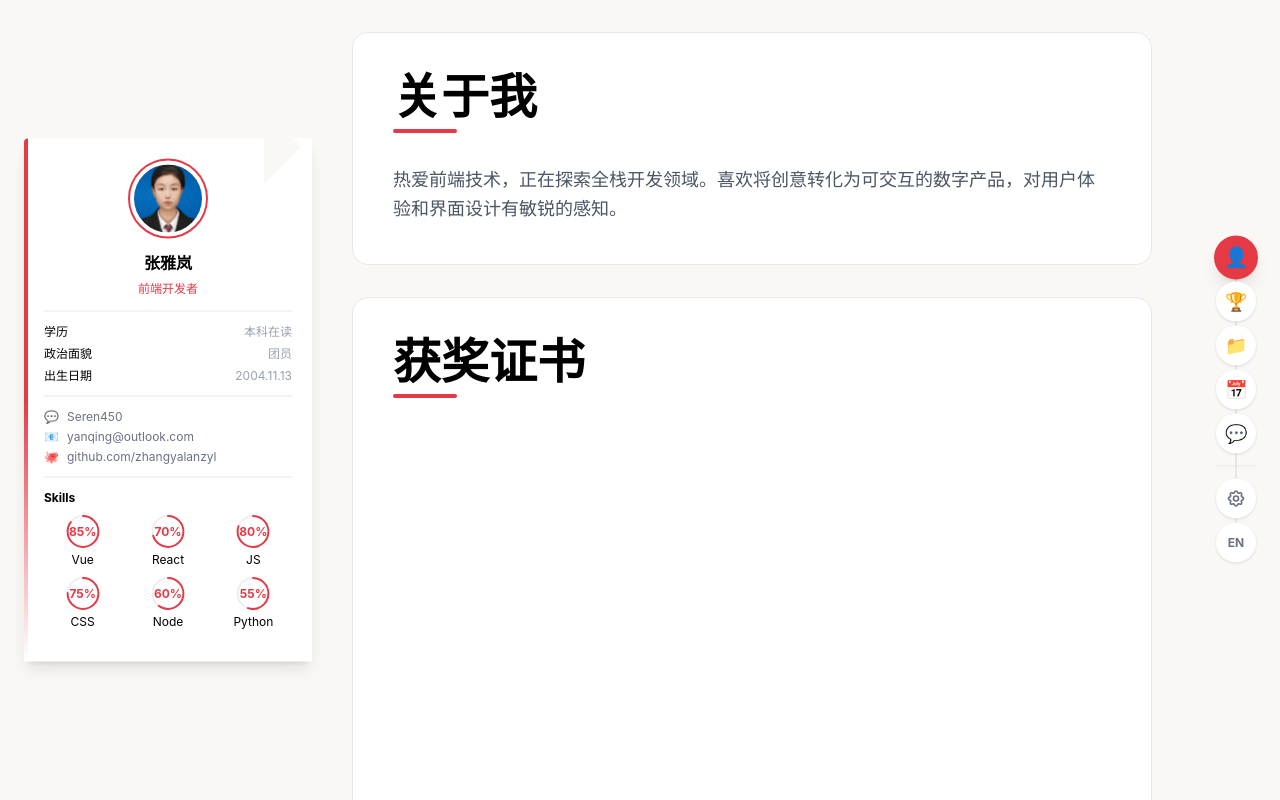
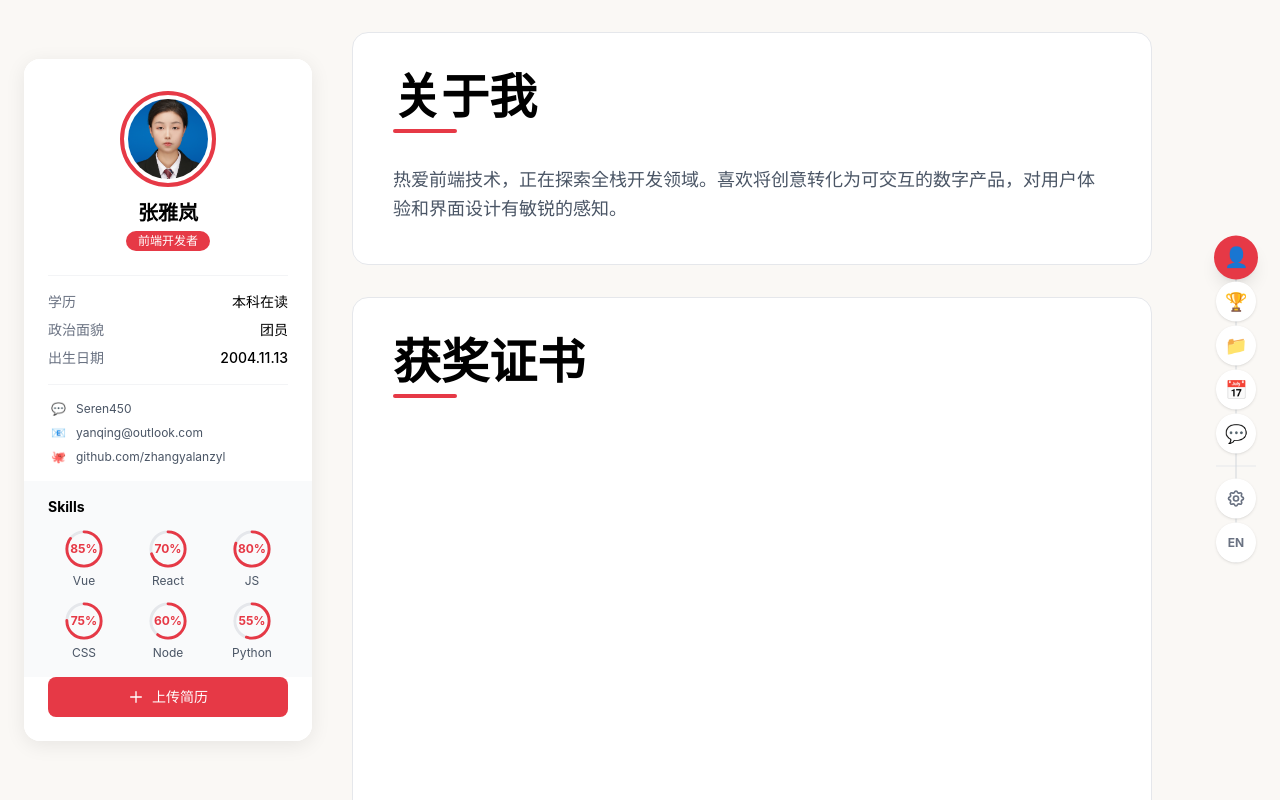
Before and after one commit to yanmo18/my-portfolio, a Vue app: page / in a window 1280 px wide. Shown: the top 800 px of the page. Built offline with nearby package versions, Linux system fonts and the light colour scheme.

Commit message:
style: 优化左侧个人信息卡片样式，参考图片设计放大卡片，技能区域使用浅灰背景，按钮始终显示

```diff
--- a/src/views/Home.vue
+++ b/src/views/Home.vue
@@ -46,87 +46,90 @@
       </div>
     </aside>
 
-    <!-- 左侧固定信息卡片 - 垂直居中 - 不规则切角 -->
-    <aside class="hidden md:block fixed left-6 top-1/2 -translate-y-1/2 w-1/4 max-w-72 min-w-56 z-40">
-      <div class="relative bg-white p-5 shadow-lg hover:shadow-xl transition-all duration-300">
-        <!-- 不规则切角装饰 -->
-        <div class="absolute top-0 right-0 w-12 h-12 overflow-hidden">
-          <div class="absolute top-0 right-0 w-16 h-16 bg-[#FAF8F5] transform rotate-45 -translate-x-6 -translate-y-6"></div>
-        </div>
-        <!-- 左侧装饰线 -->
-        <div class="absolute left-0 top-0 bottom-0 w-1 bg-gradient-to-b from-[#e63946] via-[#e63946] to-transparent rounded-l-2xl"></div>
+    <!-- 左侧固定信息卡片 - 参考图片样式 -->
+    <aside class="hidden md:block fixed left-6 top-1/2 -translate-y-1/2 w-72 z-40">
+      <div class="bg-white rounded-2xl shadow-[0_4px_20px_rgba(0,0,0,0.08)] overflow-hidden">
 
-        <!-- 头像 -->
+        <!-- 头像区域 -->
+        <div class="pt-8 pb-4 px-6 bg-white">
           <div class="flex justify-center mb-3">
-          <div class="w-20 h-20 rounded-full border-2 border-[#e63946] p-1 hover:scale-105 transition-transform duration-300">
+            <div class="w-24 h-24 rounded-full border-4 border-[#e63946] p-1 hover:scale-105 transition-transform duration-300">
               <img src="/张雅岚202302030319.jpg" :alt="profile.name" class="w-full h-full rounded-full object-cover" />
             </div>
           </div>
 
           <!-- 姓名 -->
           <div class="text-center mb-2">
-          <h1 class="text-base font-bold text-black">{{ profile.name }}</h1>
-          <span class="text-[#e63946] text-xs">前端开发者</span>
-        </div>
-
-        <!-- 分割线 -->
-        <div class="w-full h-px bg-gray-200 my-3"></div>
-
-        <!-- 基本信息 -->
-        <div class="space-y-1.5 text-xs mb-3">
-          <div class="flex justify-between"><span class="text-black font-medium">学历</span><span class="text-gray-400">{{ profile.education }}</span></div>
-          <div class="flex justify-between"><span class="text-black font-medium">政治面貌</span><span class="text-gray-400">{{ profile.politicalStatus }}</span></div>
-          <div class="flex justify-between"><span class="text-black font-medium">出生日期</span><span class="text-gray-400">2004.11.13</span></div>
-        </div>
-
-        <!-- 分割线 -->
-        <div class="w-full h-px bg-gray-200 my-3"></div>
-
-        <!-- 联系方式 -->
-        <div class="space-y-1 text-xs mb-3">
-          <div class="flex items-center gap-2 text-gray-500">
-            <span class="text-[#e63946]">💬</span>
-            <span class="truncate">{{ profile.contact?.wechat }}</span>
-          </div>
-          <div class="flex items-center gap-2 text-gray-500">
-            <span class="text-[#e63946]">📧</span>
-            <span class="truncate">{{ profile.contact?.email }}</span>
-          </div>
-          <div class="flex items-center gap-2 text-gray-500">
-            <span class="text-[#e63946]">🐙</span>
-            <a :href="'https://' + profile.contact?.github" target="_blank" class="hover:text-[#e63946] truncate">{{ profile.contact?.github }}</a>
+            <h1 class="text-xl font-bold text-black">{{ profile.name }}</h1>
+            <span class="inline-block mt-1 px-3 py-0.5 bg-[#e63946] text-white text-xs rounded-full">前端开发者</span>
           </div>
         </div>
 
-        <!-- 分割线 -->
-        <div class="w-full h-px bg-gray-200 my-3"></div>
+        <!-- 基本信息区域 -->
+        <div class="px-6 pb-4 bg-white">
+          <div class="w-full h-px bg-gray-100 mb-4"></div>
+          <div class="space-y-2 text-sm">
+            <div class="flex justify-between"><span class="text-gray-500">学历</span><span class="text-black font-medium">{{ profile.education }}</span></div>
+            <div class="flex justify-between"><span class="text-gray-500">政治面貌</span><span class="text-black font-medium">{{ profile.politicalStatus }}</span></div>
+            <div class="flex justify-between"><span class="text-gray-500">出生日期</span><span class="text-black font-medium">2004.11.13</span></div>
+          </div>
+        </div>
 
-        <!-- 技能 -->
-        <div class="mb-3">
-          <h3 class="text-black font-bold text-xs mb-2">Skills</h3>
-          <div class="grid grid-cols-3 gap-2">
+        <!-- 联系方式区域 -->
+        <div class="px-6 pb-4 bg-white">
+          <div class="w-full h-px bg-gray-100 mb-4"></div>
+          <div class="space-y-2 text-xs">
+            <div class="flex items-center gap-2 text-gray-600">
+              <span class="w-5 text-center">💬</span>
+              <span class="truncate">{{ profile.contact?.wechat }}</span>
+            </div>
+            <div class="flex items-center gap-2 text-gray-600">
+              <span class="w-5 text-center">📧</span>
+              <span class="truncate text-xs">{{ profile.contact?.email }}</span>
+            </div>
+            <div class="flex items-center gap-2 text-gray-600">
+              <span class="w-5 text-center">🐙</span>
+              <a :href="'https://' + profile.contact?.github" target="_blank" class="hover:text-[#e63946] truncate text-xs">{{ profile.contact?.github }}</a>
+            </div>
+          </div>
+        </div>
+
+        <!-- 技能区域 - 浅灰色背景 -->
+        <div class="px-6 py-4 bg-gray-50">
+          <h3 class="text-black font-bold text-sm mb-3">Skills</h3>
+          <div class="grid grid-cols-3 gap-3">
             <div v-for="skill in profile.skills" :key="skill.name" class="flex flex-col items-center">
-              <div class="relative w-9 h-9">
-                <svg class="w-9 h-9 -rotate-90" viewBox="0 0 56 56">
-                  <circle cx="28" cy="28" r="24" fill="none" stroke="#eee" stroke-width="3" />
-                  <circle cx="28" cy="28" r="24" fill="none" stroke="#e63946" stroke-width="3" stroke-linecap="round" :stroke-dasharray="150.8" :stroke-dashoffset="150.8 - (150.8 * skill.level / 100)" class="transition-all duration-1000" />
+              <div class="relative w-10 h-10">
+                <svg class="w-10 h-10 -rotate-90" viewBox="0 0 56 56">
+                  <circle cx="28" cy="28" r="24" fill="none" stroke="#e5e7eb" stroke-width="4" />
+                  <circle cx="28" cy="28" r="24" fill="none" stroke="#e63946" stroke-width="4" stroke-linecap="round" :stroke-dasharray="150.8" :stroke-dashoffset="150.8 - (150.8 * skill.level / 100)" class="transition-all duration-1000" />
                 </svg>
                 <span class="absolute inset-0 flex items-center justify-center text-xs font-bold text-[#e63946]">{{ skill.level }}%</span>
               </div>
-              <span class="text-xs text-black mt-0.5">{{ skill.name }}</span>
+              <span class="text-xs text-gray-600 mt-1">{{ skill.name }}</span>
             </div>
           </div>
         </div>
 
         <!-- 下载简历按钮 -->
+        <div class="px-6 pb-6 bg-white">
           <button
             v-if="resumeUrl"
             @click="downloadResume"
-          class="w-full bg-[#e63946] text-white py-2 rounded-lg font-bold text-xs hover:bg-[#d62839] transition-colors flex items-center justify-center gap-2"
+            class="w-full bg-[#e63946] text-white py-2.5 rounded-lg font-medium text-sm hover:bg-[#d62839] transition-colors flex items-center justify-center gap-2"
           >
             <svg xmlns="http://www.w3.org/2000/svg" class="w-4 h-4" fill="none" viewBox="0 0 24 24" stroke="currentColor"><path stroke-linecap="round" stroke-linejoin="round" stroke-width="2" d="M7 16a4 4 0 01-.88-7.903A5 5 0 1115.9 6L16 6a5 5 0 011 9.9M9 19l3 3m0 0l3-3m-3 3V10" /></svg>
             {{ $t('hero.downloadResume') }}
           </button>
+          <router-link
+            v-else
+            to="/admin/resume"
+            class="w-full bg-[#e63946] text-white py-2.5 rounded-lg font-medium text-sm hover:bg-[#d62839] transition-colors flex items-center justify-center gap-2"
+          >
+            <svg xmlns="http://www.w3.org/2000/svg" class="w-4 h-4" fill="none" viewBox="0 0 24 24" stroke="currentColor"><path stroke-linecap="round" stroke-linejoin="round" stroke-width="2" d="M12 4v16m8-8H4" /></svg>
+            上传简历
+          </router-link>
+        </div>
       </div>
     </aside>
 
```
Also changed, not shown: assets/image.png (added). Lines whose indentation alone changed are shown as unchanged.
